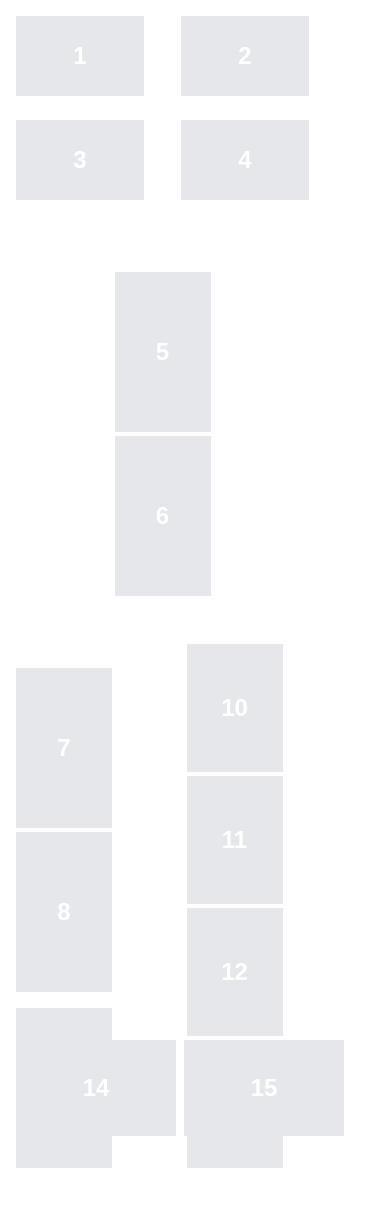
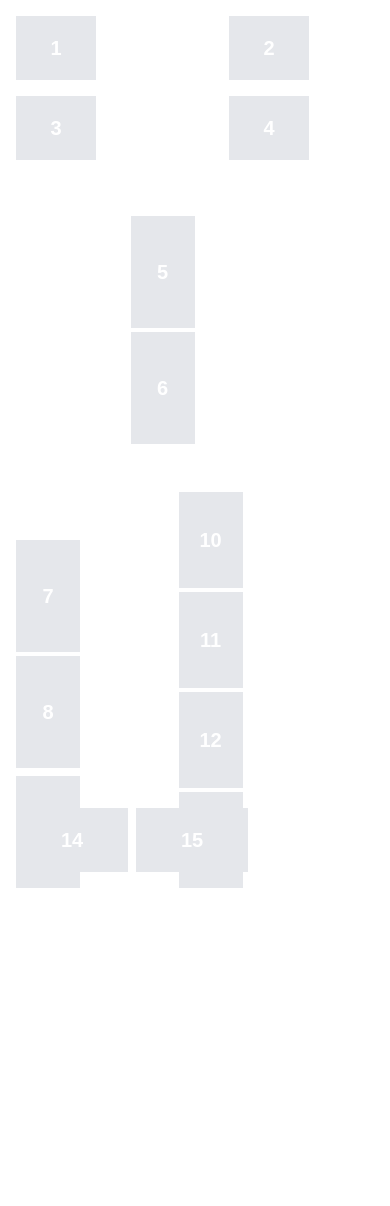
Before and after one commit to Youth-Restaurant/TableManager, a Next.js app: page / in a window 390 px wide. Shown: the top 1206 px of the page. After the commit the page ends 952 px from the top, so only its background shows below. Built offline with nearby package versions, Linux system fonts and the light colour scheme.

Commit message:
fix: responsive table layout for tablet

```diff
--- a/app/components/LeftSection.tsx
+++ b/app/components/LeftSection.tsx
@@ -2,19 +2,19 @@ import Table from './Table';
 
 const LeftSection = () => {
   return (
-    <div className='flex flex-col gap-6 md:gap-12 bg-white'>
-      <div className='flex gap-4 md:gap-8 justify-between'>
+    <div className='flex flex-col gap-4 md:gap-8 bg-white'>
+      <div className='flex gap-2 md:gap-6 justify-between'>
         <Table number={1} />
         <Table number={2} />
       </div>
-      <div className='flex gap-4 md:gap-8 justify-between'>
+      <div className='flex gap-2 md:gap-6 justify-between'>
         <Table number={3} />
         <Table number={4} />
       </div>
       <div className='invisible'>empty</div>
       <div className='grid justify-items-center gap-1'>
-        <Table number={5} width='w-24 md:w-32' height='h-40 md:h-52' />
-        <Table number={6} width='w-24 md:w-32' height='h-40 md:h-52' />
+        <Table number={5} width='w-16 md:w-28' height='h-28 md:h-40' />
+        <Table number={6} width='w-16 md:w-28' height='h-28 md:h-40' />
       </div>
     </div>
   );
--- a/app/components/MiddleSection.tsx
+++ b/app/components/MiddleSection.tsx
@@ -2,21 +2,21 @@ import Table from './Table';
 
 const MiddleSection = () => {
   return (
-    <div className='grid grid-cols-2 md:grid-cols-2 gap-12 md:gap-24'>
-      <div className='flex flex-col justify-end gap-4 md:gap-8'>
+    <div className='grid grid-cols-2 md:grid-cols-2 gap-8 md:gap-16'>
+      <div className='flex flex-col justify-end gap-2 md:gap-6'>
         <div className='flex gap-1 flex-col'>
-          <Table number={7} width='w-24 md:w-32' height='h-40 md:h-52' />
-          <Table number={8} width='w-24 md:w-32' height='h-40 md:h-52' />
+          <Table number={7} width='w-16 md:w-28' height='h-28 md:h-40' />
+          <Table number={8} width='w-16 md:w-28' height='h-28 md:h-40' />
         </div>
-        <Table number={9} width='w-24 md:w-32' height='h-40 md:h-52' />
+        <Table number={9} width='w-16 md:w-28' height='h-28 md:h-40' />
       </div>
       <div className='flex flex-col gap-1 justify-end'>
         {[10, 11, 12, 13].map((num) => (
           <Table
             key={num}
             number={num}
-            width='w-24 md:w-32'
-            height='h-32 md:h-40'
+            width='w-16 md:w-28'
+            height='h-24 md:h-32'
           />
         ))}
       </div>
--- a/app/components/RightSection.tsx
+++ b/app/components/RightSection.tsx
@@ -2,10 +2,10 @@ import Table from './Table';
 
 const RightSection = () => {
   return (
-    <div className='relative md:mt-10'>
-      <div className='absolute bottom-20 md:bottom-32 flex gap-2'>
-        <Table number={14} width='w-40 md:w-52' height='h-24 md:h-32' />
-        <Table number={15} width='w-40 md:w-52' height='h-24 md:h-32' />
+    <div className='relative md:mt-8'>
+      <div className='absolute bottom-16 md:bottom-24 flex gap-2'>
+        <Table number={14} width='w-28 md:w-40' height='h-16 md:h-24' />
+        <Table number={15} width='w-28 md:w-40' height='h-16 md:h-24' />
       </div>
     </div>
   );
--- a/app/components/Table.tsx
+++ b/app/components/Table.tsx
@@ -16,8 +16,8 @@ interface TableProps {
 
 const Table = ({
   number,
-  width = 'w-32 md:w-40',
-  height = 'h-20 md:h-28',
+  width = 'w-20 md:w-32',
+  height = 'h-16 md:h-24',
 }: TableProps) => {
   return (
     <Dialog>
@@ -25,7 +25,9 @@ const Table = ({
         <div
           className={`bg-gray-200 rounded-md ${width} ${height} flex items-center justify-center hover:bg-gray-400 transition-colors cursor-pointer`}
         >
-          <span className='text-white font-bold text-2xl'>{number}</span>
+          <span className='text-white font-bold text-xl md:text-2xl'>
+            {number}
+          </span>
         </div>
       </DialogTrigger>
       <DialogContent className='sm:max-w-[425px] bg-white'>
@@ -39,7 +41,6 @@ const Table = ({
           <div className='grid grid-cols-4 items-center gap-4'>
             <p>수용 인원: 4명</p>
           </div>
-          {/* 추가적인 테이블 정보를 여기에 표시할 수 있습니다 */}
         </div>
       </DialogContent>
     </Dialog>
```
